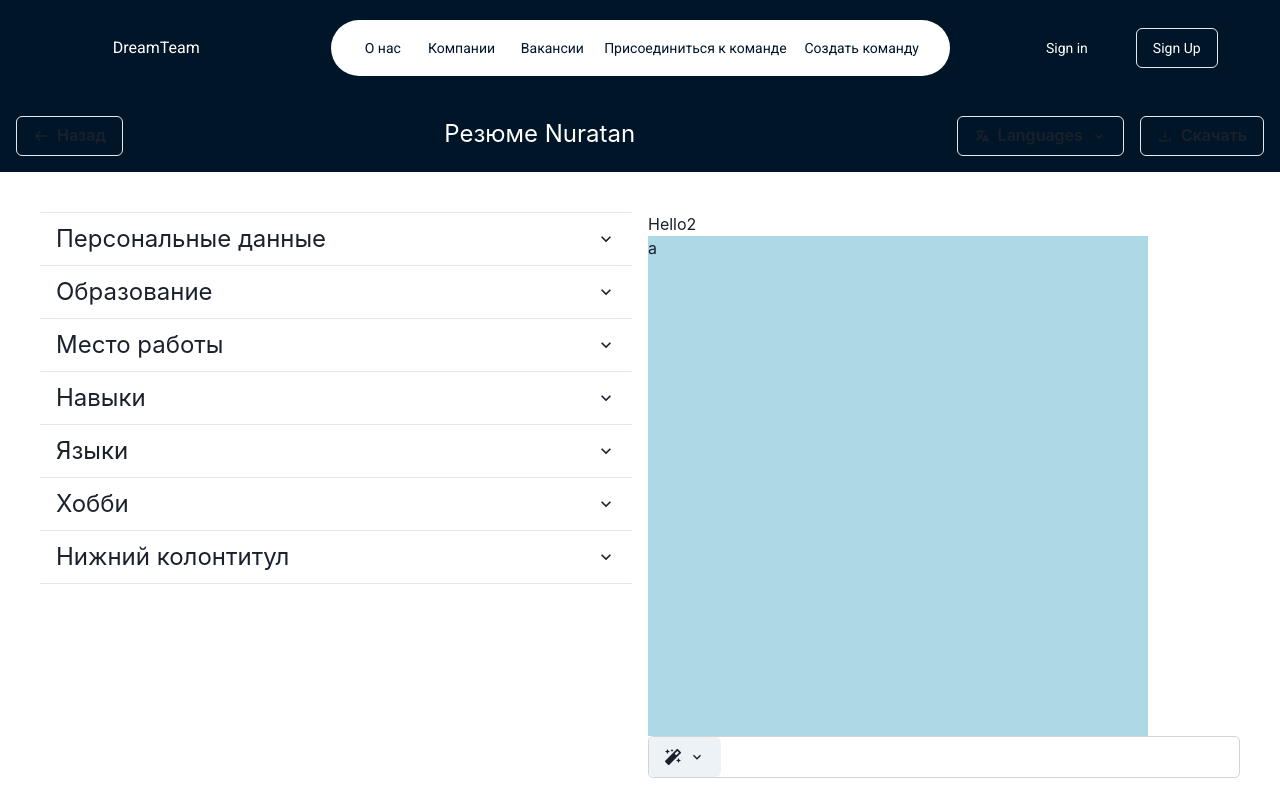
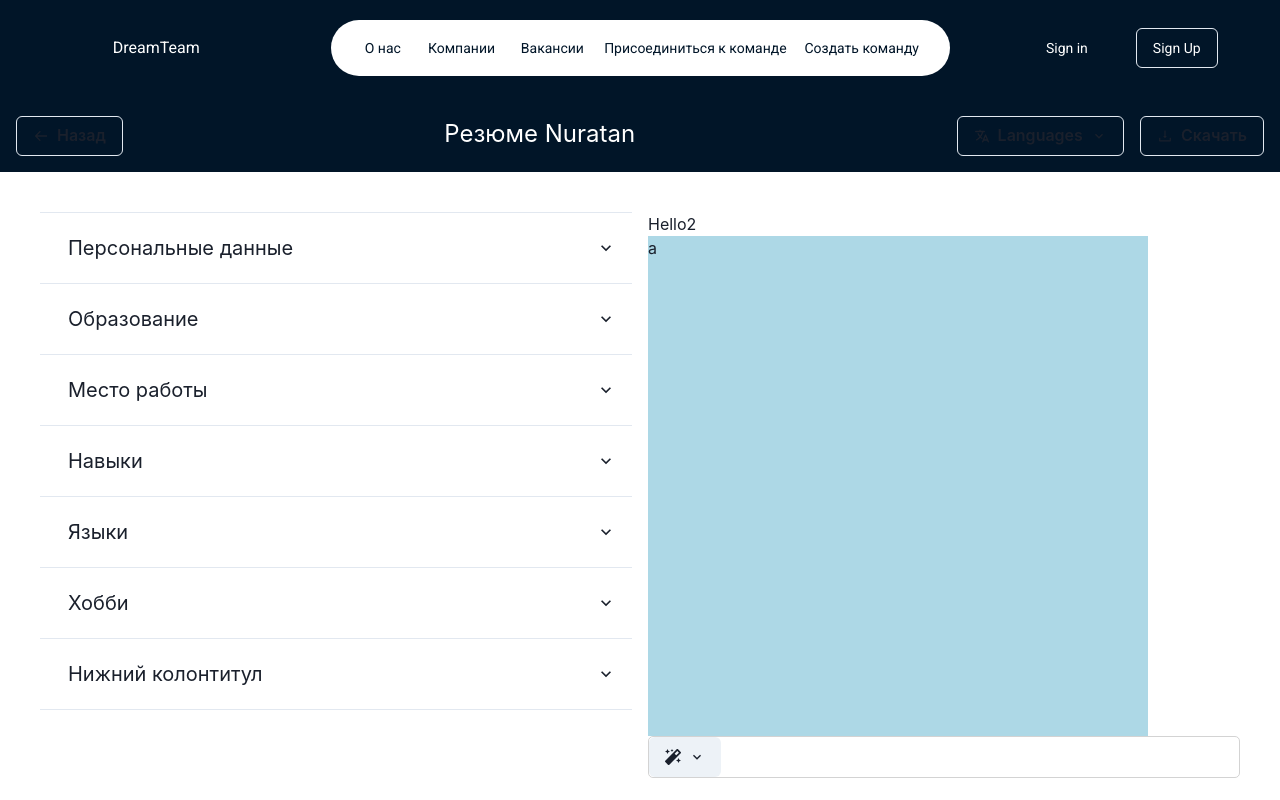
Before and after one commit to DreamTeamOwners/DreamTeamClient, a React (Create React App) app: page /create in a window 1280 px wide. Shown: the top 800 px of the page. Built offline with nearby package versions, Linux system fonts and the light colour scheme.

Commit message:
font size fix

```diff
--- a/src/components/resume/updated_resume/CreateResumeForm.jsx
+++ b/src/components/resume/updated_resume/CreateResumeForm.jsx
@@ -35,7 +35,7 @@ const CreateResumeForm = () => {
                 <AccordionItem>
                     <h2>
                         <AccordionButton>
-                            <Box as="span" flex='1' textAlign='left' fontSize={24}>
+                            <Box as="span" flex='1' textAlign='left'  fontSize={20} m={3}>
                                 Хобби
                             </Box>
                             <AccordionIcon />
@@ -48,7 +48,7 @@ const CreateResumeForm = () => {
                 <AccordionItem>
                     <h2>
                         <AccordionButton>
-                            <Box as="span" flex='1' textAlign='left' fontSize={24}>
+                            <Box as="span" flex='1' textAlign='left'  fontSize={20} m={3}>
                                 Нижний колонтитул
                             </Box>
                             <AccordionIcon />
--- a/src/components/resume/updated_resume/FormTemplate.jsx
+++ b/src/components/resume/updated_resume/FormTemplate.jsx
@@ -16,7 +16,7 @@ const FormTemplate = (props) => {
         <AccordionItem>
             <h2>
                 <AccordionButton>
-                    <Box as="span" flex='1' textAlign='left' fontSize={24}>
+                    <Box as="span" flex='1' textAlign='left'  fontSize={20} m={3}>
                         {props.name}
                     </Box>
                     <AccordionIcon />
--- a/src/components/resume/updated_resume/PersonalDataForm.jsx
+++ b/src/components/resume/updated_resume/PersonalDataForm.jsx
@@ -15,7 +15,7 @@ const PersonalDataForm = () => {
         <AccordionItem>
                     <h2>
                         <AccordionButton>
-                            <Box as='span' flex='1' textAlign='left'  fontSize={24} >
+                            <Box as='span' flex='1' textAlign='left'  fontSize={20} m={3}>
                                 Персональные данные
                             </Box>
                             <AccordionIcon />
--- a/src/components/resume/updated_resume/SkillTemplate.jsx
+++ b/src/components/resume/updated_resume/SkillTemplate.jsx
@@ -24,7 +24,7 @@ const SkillTemplate = (props) => {
         <AccordionItem>
             <h2>
                 <AccordionButton>
-                    <Box as="span" flex='1' textAlign='left' fontSize={24}>
+                    <Box as="span" flex='1' textAlign='left'  fontSize={20} m={3}>
                         {props.name}
                     </Box>
                     <AccordionIcon />
```
